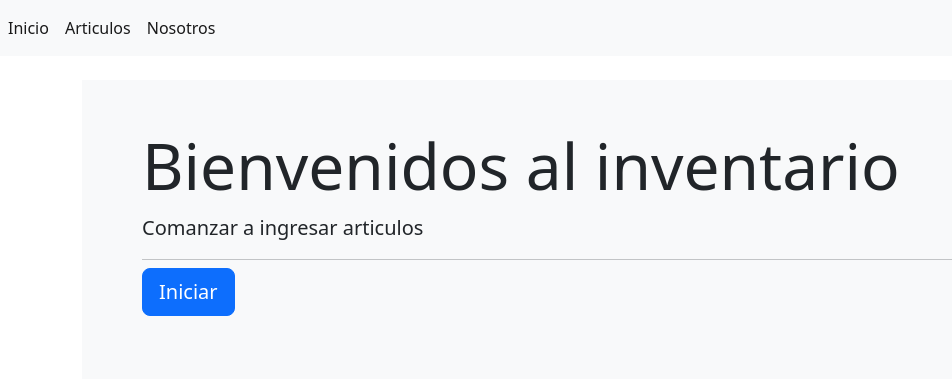
After one commit to cdBeto/inventario, a Django app: page / in a window 1280 px wide. The commit adds this page. Shown: the top 379 px of the page, without its empty margins (0-952 px from the left). Run offline with Django 3.2, Linux system fonts and the light colour scheme.

Commit message:
correccion de errores

```diff
--- a/inventario/__init__.py
+++ b/inventario/__init__.py
@@ -0,0 +1,2 @@
+import pymysql
+pymysql.install_as_MySQLdb()
--- a/inventario/asgi.py
+++ b/inventario/asgi.py
@@ -4,13 +4,13 @@ ASGI config for inventario project.
 It exposes the ASGI callable as a module-level variable named ``application``.
 
 For more information on this file, see
-https://docs.djangoproject.com/en/4.2/howto/deployment/asgi/
+https://docs.djangoproject.com/en/3.2/howto/deployment/asgi/
 """
 
 import os
 
 from django.core.asgi import get_asgi_application
 
-os.environ.setdefault("DJANGO_SETTINGS_MODULE", "inventario.settings")
+os.environ.setdefault('DJANGO_SETTINGS_MODULE', 'inventario.settings')
 
 application = get_asgi_application()
--- a/inventario/urls.py
+++ b/inventario/urls.py
@@ -1,3 +1,18 @@
+"""inventario URL Configuration
+
+The `urlpatterns` list routes URLs to views. For more information please see:
+    https://docs.djangoproject.com/en/3.2/topics/http/urls/
+Examples:
+Function views
+    1. Add an import:  from my_app import views
+    2. Add a URL to urlpatterns:  path('', views.home, name='home')
+Class-based views
+    1. Add an import:  from other_app.views import Home
+    2. Add a URL to urlpatterns:  path('', Home.as_view(), name='home')
+Including another URLconf
+    1. Import the include() function: from django.urls import include, path
+    2. Add a URL to urlpatterns:  path('blog/', include('blog.urls'))
+"""
 from django.contrib import admin
 from django.urls import path
 from django.urls import include
--- a/inventario/wsgi.py
+++ b/inventario/wsgi.py
@@ -4,13 +4,13 @@ WSGI config for inventario project.
 It exposes the WSGI callable as a module-level variable named ``application``.
 
 For more information on this file, see
-https://docs.djangoproject.com/en/4.2/howto/deployment/wsgi/
+https://docs.djangoproject.com/en/3.2/howto/deployment/wsgi/
 """
 
 import os
 
 from django.core.wsgi import get_wsgi_application
 
-os.environ.setdefault("DJANGO_SETTINGS_MODULE", "inventario.settings")
+os.environ.setdefault('DJANGO_SETTINGS_MODULE', 'inventario.settings')
 
 application = get_wsgi_application()
--- a/manage.py
+++ b/manage.py
@@ -6,7 +6,7 @@ import sys
 
 def main():
     """Run administrative tasks."""
-    os.environ.setdefault("DJANGO_SETTINGS_MODULE", "inventario.settings")
+    os.environ.setdefault('DJANGO_SETTINGS_MODULE', 'inventario.settings')
     try:
         from django.core.management import execute_from_command_line
     except ImportError as exc:
@@ -18,5 +18,5 @@ def main():
     execute_from_command_line(sys.argv)
 
 
-if __name__ == "__main__":
+if __name__ == '__main__':
     main()
--- a/proyecto/apps.py
+++ b/proyecto/apps.py
@@ -2,5 +2,5 @@ from django.apps import AppConfig
 
 
 class ProyectoConfig(AppConfig):
-    default_auto_field = "django.db.models.BigAutoField"
-    name = "proyecto"
+    default_auto_field = 'django.db.models.BigAutoField'
+    name = 'proyecto'
--- /dev/null
+++ b/proyecto/templates/paginas/inicio.html
@@ -0,0 +1,19 @@
+{% extends "base.html" %}
+
+{% block titulo %} Inicio {% endblock %}
+
+{% block contenido %}
+
+<div class="p-5 bg-light">
+    <div class="container">
+        <h1 class="display-3">Bienvenidos al inventario</h1>
+        <p class="lead">Comanzar a ingresar articulos</p>
+        <hr class="my-2">
+        <p class="lead">
+            <a class="btn btn-primary btn-lg" href="../articulos/index.html" role="button">Iniciar</a>
+        </p>
+    </div>
+</div>
+
+
+{% endblock %}
```
Also changed, not shown: inventario/settings.py (+12 -0 lines), proyecto/templates/paginas/nosotros.html (added, +7 -0 lines), articulos.sqlite3 (added), proyecto/migrations/0001_initial.py, proyecto/templates/articulos/form.html (indentation only).
